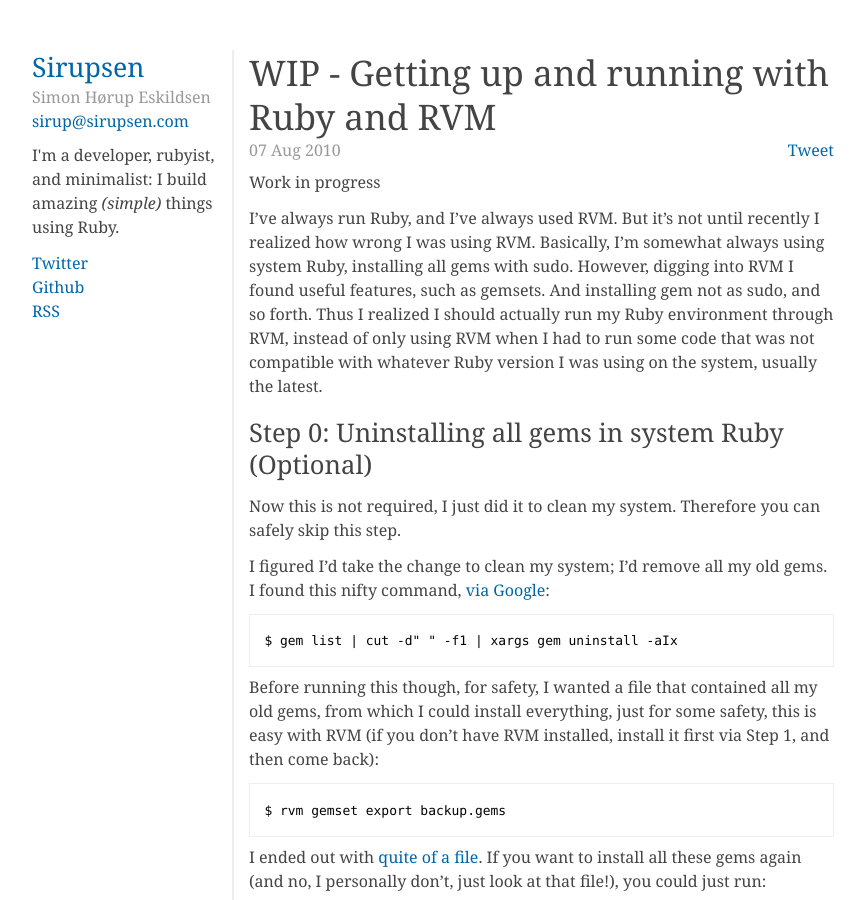
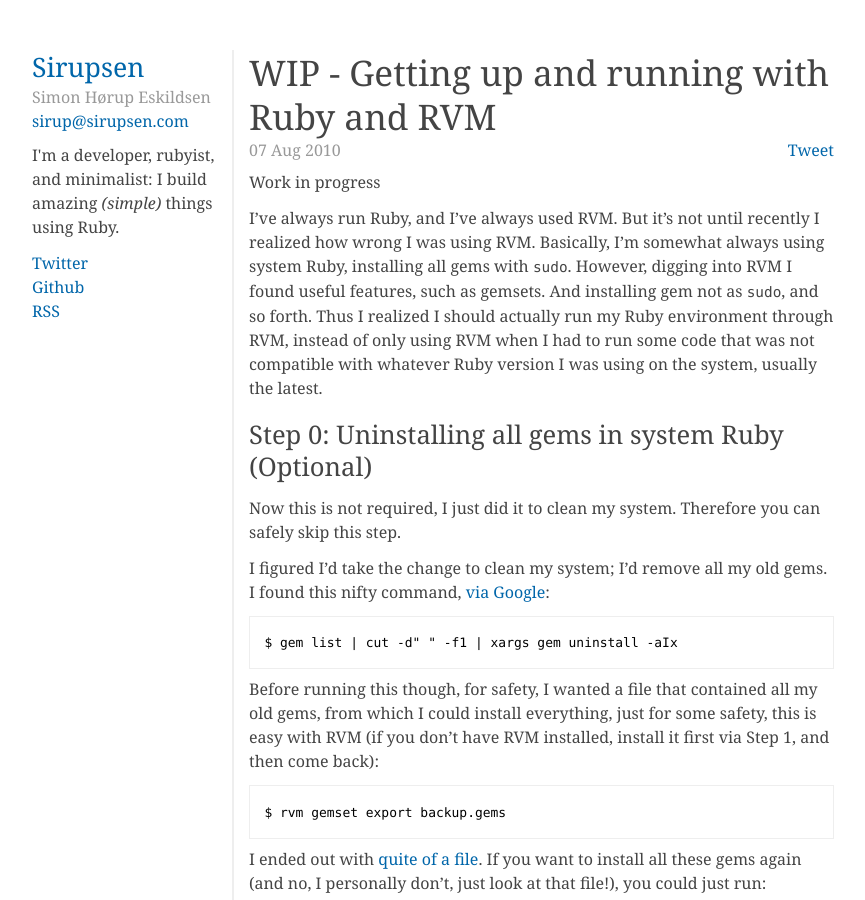
Before and after one commit to igor47/blog, a Jekyll site: the page built from _posts/2010-08-07-getting-up-and-running-with-ruby-and-rvm.md, in a window 1280 px wide and 900 px high. Shown: the whole window, without its empty margins (18-883 px from the left). Built offline with Jekyll 4.4.1, drawn with Linux system fonts in a browser that asks for light colours; Markdown is read by kramdown in place of the engine named in the settings; comment, search, counter and statistics services are not loaded; some of the changed text lies outside the part shown.

```diff
--- a/_posts/2010-08-07-getting-up-and-running-with-ruby-and-rvm.md
+++ b/_posts/2010-08-07-getting-up-and-running-with-ruby-and-rvm.md
@@ -5,7 +5,7 @@ title: WIP - Getting up and running with Ruby and RVM
 
 *Work in progress*
 
-I've always run Ruby, and I've always used RVM. But it's not until recently I realized how wrong I was using RVM. Basically, I'm somewhat always using system Ruby, installing all gems with sudo. However, digging into RVM I found useful features, such as gemsets. And installing gem not as sudo, and so forth. Thus I realized I should actually run my Ruby environment through RVM, instead of only using RVM when I had to run some code that was not compatible with whatever Ruby version I was using on the system, usually the latest.
+I've always run Ruby, and I've always used RVM. But it's not until recently I realized how wrong I was using RVM. Basically, I'm somewhat always using system Ruby, installing all gems with `sudo`. However, digging into RVM I found useful features, such as gemsets. And installing gem not as `sudo`, and so forth. Thus I realized I should actually run my Ruby environment through RVM, instead of only using RVM when I had to run some code that was not compatible with whatever Ruby version I was using on the system, usually the latest.
 
 
 ## Step 0: Uninstalling all gems in system Ruby (Optional)
@@ -78,7 +78,7 @@ And then we can switch to it, like we switched to `1.9.2` before:
 
 (Which is a shortcut for `rvm use 1.9.2`). Now you should be up and running fine with RVM!
 
-## Step 3: Gemsets
+## Step 3: gemsets
 
 So what are gemsets? The shortest explanation, is found within the name. Gem-sets. As RVM's documentation puts it:
 
```
